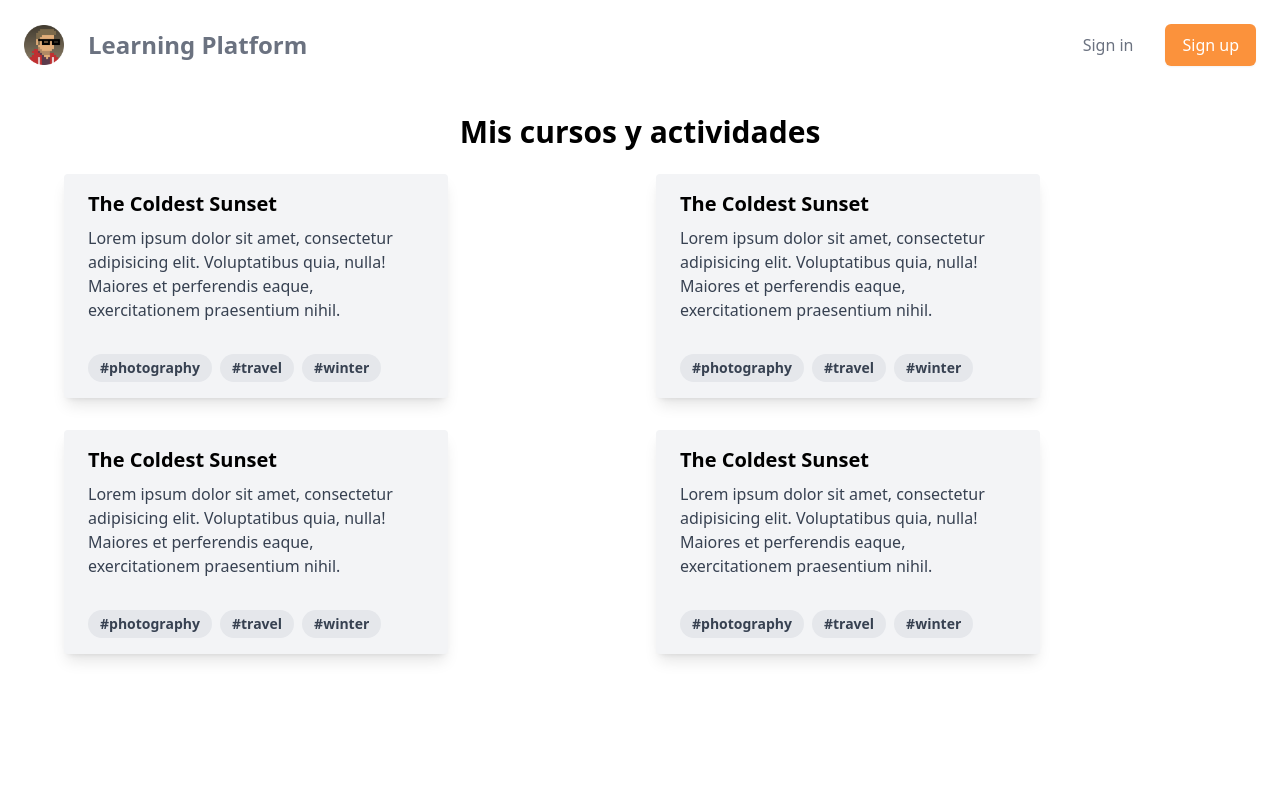
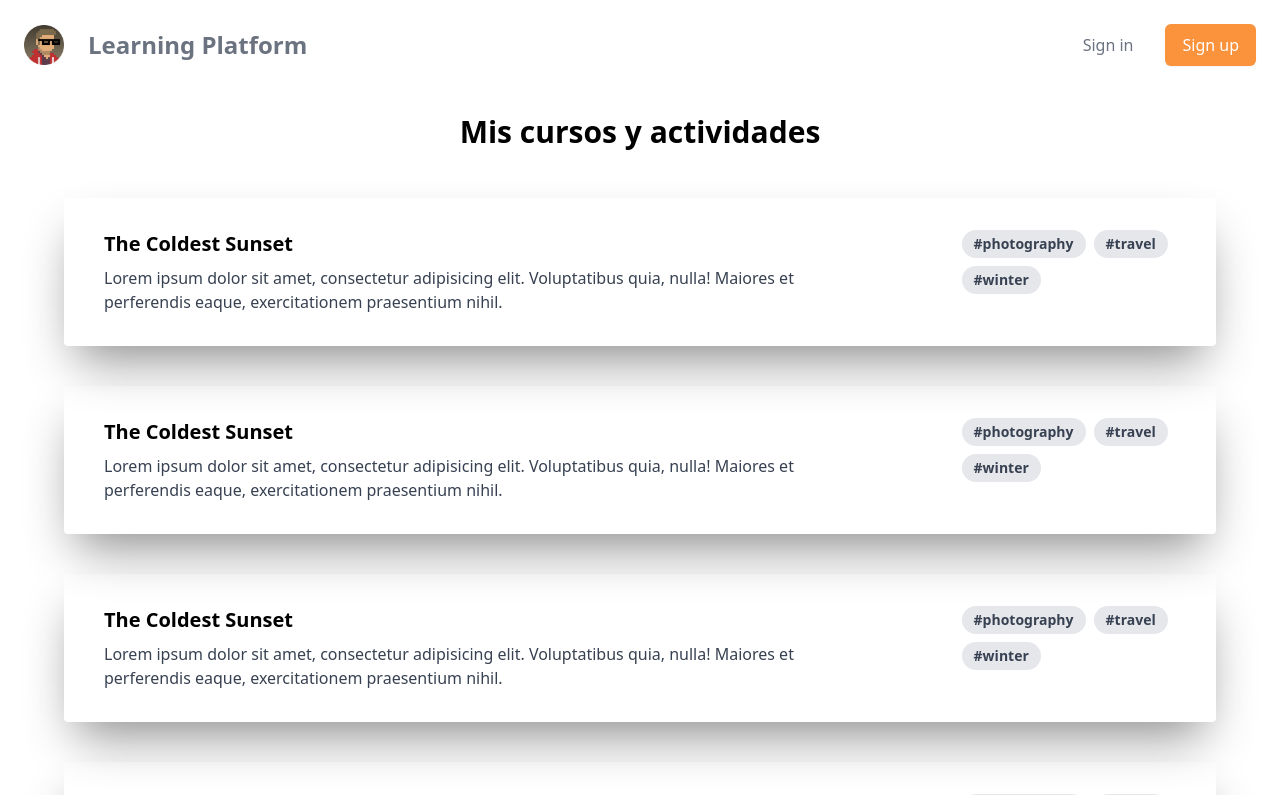
Before and after one commit to joanbosch/learning-platform, a Next.js app: page / in a window 1280 px wide. Shown: the top 795 px of the page. Built offline with nearby package versions, Linux system fonts and the light colour scheme.

Commit message:
Main content

```diff
--- a/app/page.tsx
+++ b/app/page.tsx
@@ -10,10 +10,18 @@ export default function Home () {
     <div className="bg-white ">
 
       <main className="max-w-6xl min-h-screen mx-auto justify-between">
-      <h1 className="text-3xl font-bold text-black p-6 text-center"> Mis cursos y actividades</h1>
+      <h1 className="text-3xl font-bold text-black p-6 text-center pb-20"> Mis cursos y actividades</h1>
 
-        <div className="grid grid-cols-2 gap-8 mx-auto">
-          <div className="max-w-sm rounded overflow-hidden shadow-lg bg-gray-100">
+      <div className="absolute inset-x-0 inset-y-8 lg:inset-y-18">
+        <div id="background" className="absolute inset-0 will-change-transform" style={styles}>
+        </div>
+        <div id="background-grid" style={styles} className="absolute inset-0 z-1">
+        </div>
+      </div>
+
+        <div className="grid gap-32 initial:col-span-22 initial:grid-cols-1 initial:items-start sm:gap-10 initial:sm:col-span-16 initial:sm:grid-cols-16 container z-1 items-stretch sm:-mt-8 ">
+
+          <div className="group relative col-span-full flex flex-col items-center gap-2 overflow-hidden rounded bg-gradient-to-r from-gray-850 to-gray-900 p-3 pt-4 text-center shadow-2xl shadow-black/45 md:col-span-8 md:flex-row md:items-start md:pt-3 md:text-left lg:gap-8 lg:p-4 transition ease-in-out delay-0 hover:shadow-orange-200">
             <div className="px-6 py-4">
               <div className="font-bold text-xl mb-2 text-black">The Coldest Sunset</div>
               <p className="text-gray-700 text-base">
@@ -27,7 +35,7 @@ export default function Home () {
             </div>
           </div>
 
-          <div className="max-w-sm rounded overflow-hidden shadow-lg bg-gray-100">
+          <div className="group relative col-span-full flex flex-col items-center gap-2 overflow-hidden rounded bg-gradient-to-r from-gray-850 to-gray-900 p-3 pt-4 text-center shadow-2xl shadow-black/45 md:col-span-8 md:flex-row md:items-start md:pt-3 md:text-left lg:gap-8 lg:p-4 transition ease-in-out delay-0 hover:shadow-orange-200">
             <div className="px-6 py-4">
               <div className="font-bold text-xl mb-2 text-black">The Coldest Sunset</div>
               <p className="text-gray-700 text-base">
@@ -41,7 +49,7 @@ export default function Home () {
             </div>
           </div>
 
-          <div className="max-w-sm rounded overflow-hidden shadow-lg bg-gray-100">
+          <div className="group relative col-span-full flex flex-col items-center gap-2 overflow-hidden rounded bg-gradient-to-r from-gray-850 to-gray-900 p-3 pt-4 text-center shadow-2xl shadow-black/45 md:col-span-8 md:flex-row md:items-start md:pt-3 md:text-left lg:gap-8 lg:p-4 transition ease-in-out delay-0 hover:shadow-orange-200">
             <div className="px-6 py-4">
               <div className="font-bold text-xl mb-2 text-black">The Coldest Sunset</div>
               <p className="text-gray-700 text-base">
@@ -55,7 +63,8 @@ export default function Home () {
             </div>
           </div>
 
-          <div className="max-w-sm rounded overflow-hidden shadow-lg bg-gray-100">
+
+          <div className="group relative col-span-full flex flex-col items-center gap-2 overflow-hidden rounded bg-gradient-to-r from-gray-850 to-gray-900 p-3 pt-4 text-center shadow-2xl shadow-black/45 md:col-span-8 md:flex-row md:items-start md:pt-3 md:text-left lg:gap-8 lg:p-4 transition ease-in-out delay-0 hover:shadow-orange-200">
             <div className="px-6 py-4">
               <div className="font-bold text-xl mb-2 text-black">The Coldest Sunset</div>
               <p className="text-gray-700 text-base">
@@ -69,6 +78,7 @@ export default function Home () {
             </div>
           </div>
 
+
         </div>
       </main>
     </div>
```
